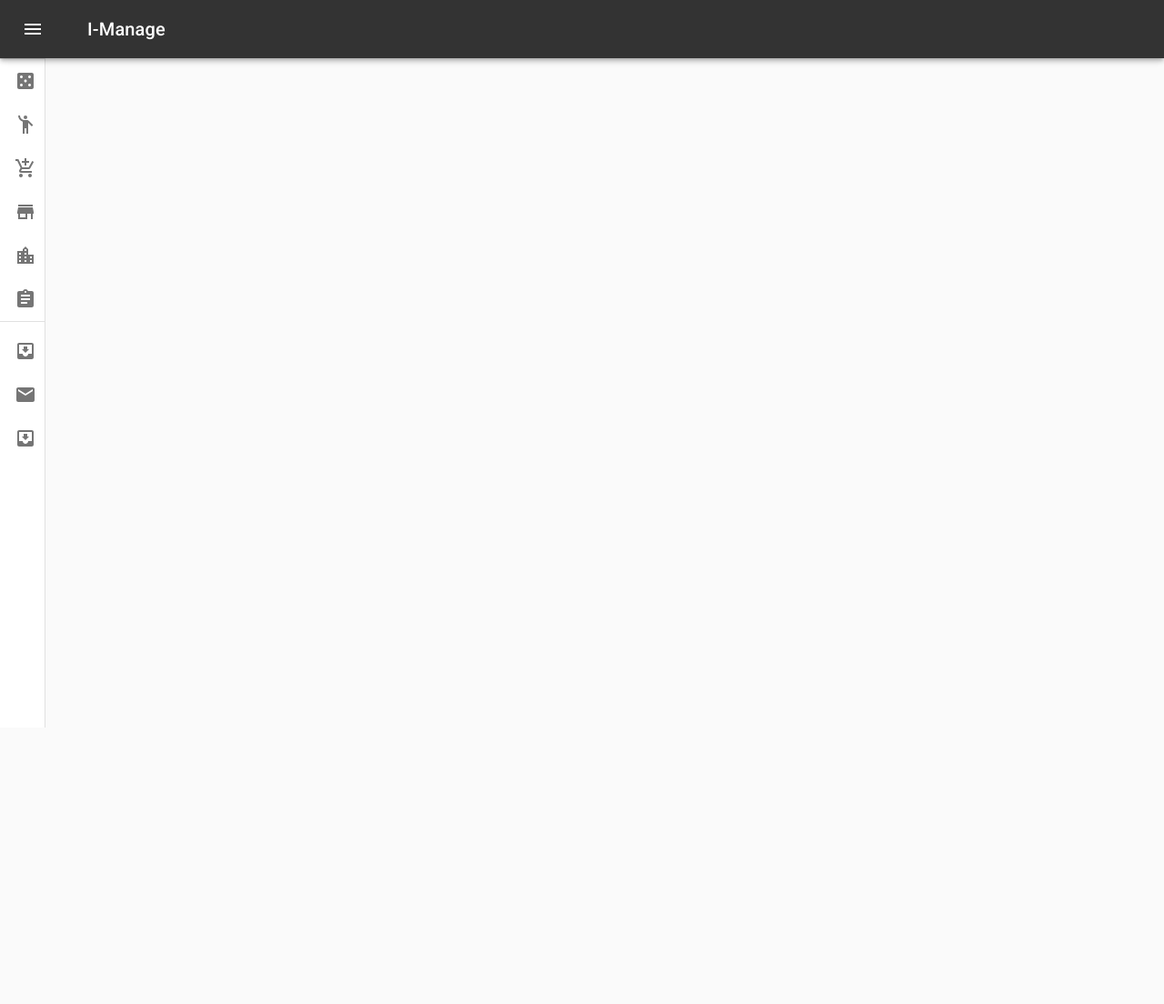
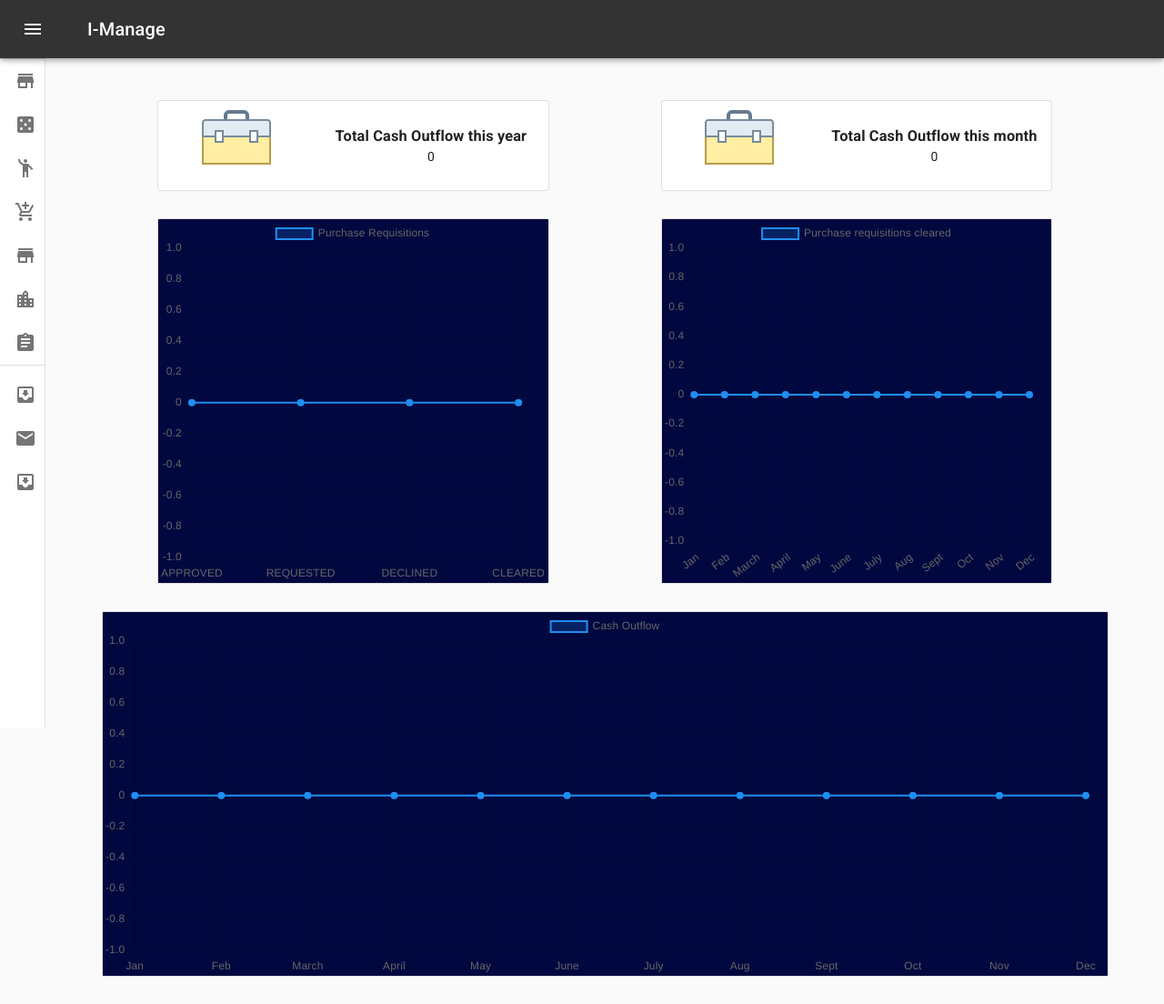
Before and after one commit to trwelk/i-manage, a React (Create React App) app in the folder frontend/: page /admin/cashflow/insights in a window 1280 px wide. Shown: the whole page at 91% size. Before the commit the page ends 800 px from the top, so only its background shows below. Built offline with nearby package versions, Linux system fonts and the light colour scheme; no server answers.

Commit message:
Fix ui alignments

```diff
--- a/frontend/src/App.js
+++ b/frontend/src/App.js
@@ -13,6 +13,7 @@ import SideNav from './components/layout/common/SideNav';
 import ContactUs from './pages/ContactUs';
 import CustomerSignUp from './pages/CustomerSignUp';
 import Navbar from './components/common/Navbar';
+import CashFlowInsights from './pages/CashFlowInsights';
 
 
 const theme = createTheme({
@@ -46,6 +47,7 @@ function App() {
               <Route exact path="/admin/locations" component={LocationManagement} />
               <Route exact path="/admin/suppliers/insights" component={SupplierInsights} />
               <Route exact path="/admin/suppliers/manage" component={SupplierManagement} />
+              <Route exact path="/admin/cashflow/insights" component={CashFlowInsights} />
               <Route exact path="/shop" component={LandingPage} />
               <Route exact path="/shop/cart" component={Cart} />
               <Route exact path="/shop/contactUs" component = {ContactUs}/>
--- a/frontend/src/components/layout/common/SideNav.js
+++ b/frontend/src/components/layout/common/SideNav.js
@@ -154,6 +154,19 @@ export default function SideNav() {
         </div>
     )
 
+    const cashflowMenu = (
+        <div>
+            <Link className={classes.link} to="/admin/cashflow/insights">
+                <ListItem button>
+                    <ListItemIcon className={classes.itemIcon}>
+                        <StoreIcon />
+                    </ListItemIcon>
+                    <ListItemText primary="Financial Insights" />
+                </ListItem>
+            </Link>
+        </div>
+    )
+
 
     const productMenu = (
         <div>
@@ -226,6 +239,7 @@ export default function SideNav() {
                     </IconButton>
                 </div>
                 <Divider />
+                {cashflowMenu}
                 {supplierMenu}
                 {productMenu}
                 {inventoryMenu}
--- a/frontend/src/components/purchaseReq/PurchaseReqsClearedPerMonthChart.js
+++ b/frontend/src/components/purchaseReq/PurchaseReqsClearedPerMonthChart.js
@@ -33,6 +33,8 @@ function PurchaseReqsClearedPerMonthChart(props) {
     let chartData = [0,0,0,0,0,0,0,0,0,0,0,0];
 
     purchaseReqs?.forEach( purchaseReq => {
+      console.log(new Date(purchaseReq.dateResolved).getUTCFullYear(),new Date().getUTCFullYear())
+
         if(new Date().getUTCFullYear() === new Date(purchaseReq.dateResolved).getUTCFullYear()
          && purchaseReq.state == AppConstants.STATE_CLEARED ){
             var month = new Date(purchaseReq.dateResolved).getMonth();
--- a/frontend/src/pages/CashFlowInsights.js
+++ b/frontend/src/pages/CashFlowInsights.js
@@ -37,7 +37,11 @@ const useStyles = makeStyles((theme) => ({
         display: "flex",
         flexDirection: "column",
         justifyContent: "center"
-    }
+    },
+     chartFullCover: {
+        width: "90%",
+        marginBottom: "30px"
+    },
 
 }));
 
@@ -98,11 +102,8 @@ function CashFlowInsights() {
                 </Paper>
             </div>
             <div className={classes.rowDiv}>
-                <Paper className={classes.chartCover} variant="outlined">
+                <Paper className={classes.chartFullCover} variant="outlined">
                     <CashOutflowChart />
-                </Paper>
-                <Paper className={classes.chartCover} variant="outlined">
-                    <WeeklyCashOutflowChart />
                 </Paper>
             </div>
         </div>
--- a/frontend/src/pages/SupplierInsights.js
+++ b/frontend/src/pages/SupplierInsights.js
@@ -19,6 +19,10 @@ const useStyles = makeStyles((theme) => ({
     },
     chartCover: {
         width: "35%",
+        marginBottom: "30px"
+    },
+    chartFullCover: {
+        width: "90%",
         marginBottom: "30px"
     },
     statCardCover: {
@@ -94,7 +98,7 @@ function SupplierInsights() {
                 </Paper>
             </div>
             <div className={classes.rowDiv}>
-                <Paper className={classes.chartCover} variant="outlined">
+                <Paper className={classes.chartFullCover} variant="outlined">
                     <SuppliersAddedPerMonth />
                 </Paper>
             </div>
```
Also changed, not shown: 2 other files (tests, documents, lock files or other folders).
